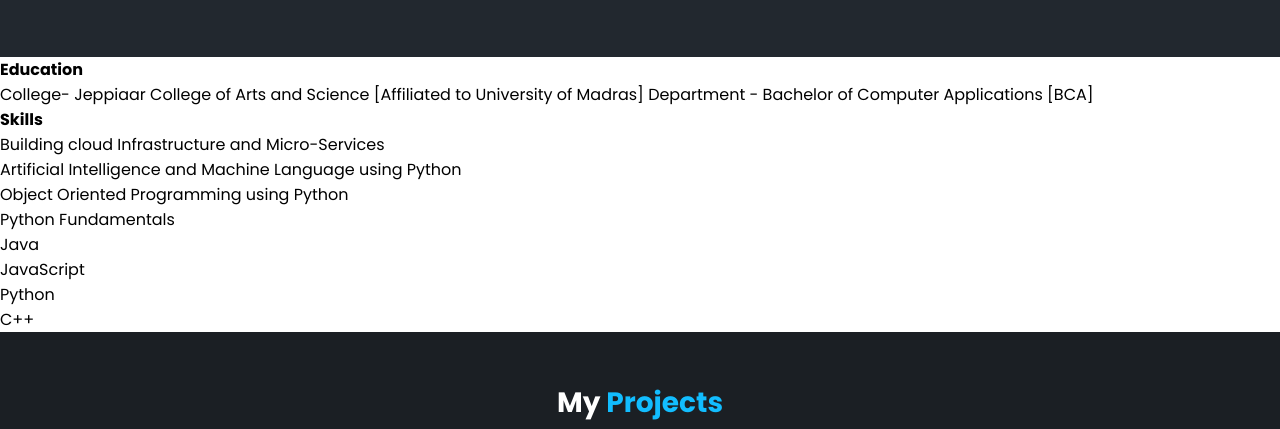
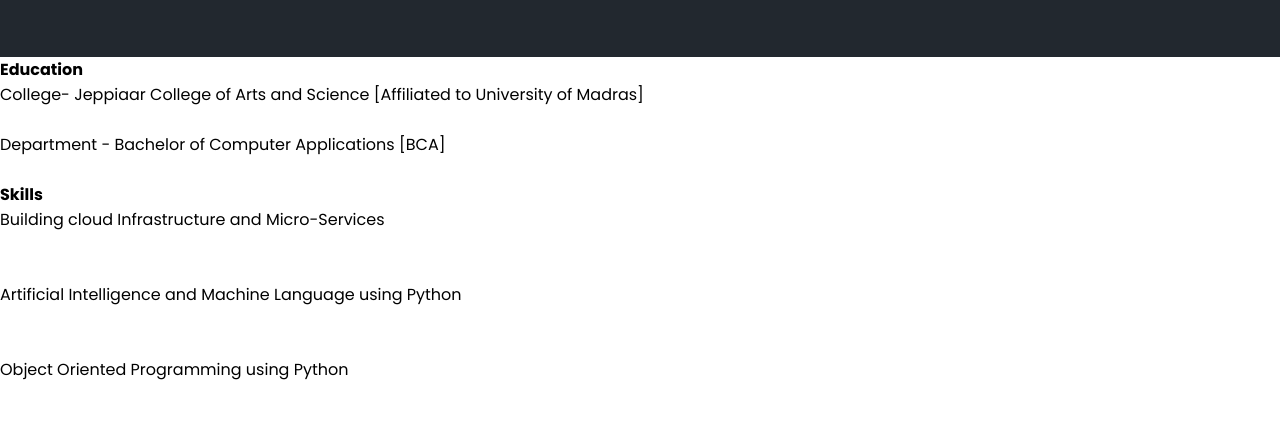
Before and after one commit to FtStella/Digital-Portfolio, a plain HTML site: page index.html in a window 1280 px wide. Shown: the part 833-1262 px from the top of the page. Drawn offline with Linux system fonts and the light colour scheme.

Commit message:
index.html

```diff
--- a/index.html
+++ b/index.html
@@ -133,8 +133,8 @@
 
         <div class="education-content">
                 <h4>Education</h4>
-            College- Jeppiaar College of Arts and Science [Affiliated to University of Madras]
-            Department - Bachelor of Computer Applications [BCA]
+            College- Jeppiaar College of Arts and Science [Affiliated to University of Madras] <br><br>
+            Department - Bachelor of Computer Applications [BCA]<br><br>
         </div>
 
         <!-- Skills Section  -->
@@ -143,14 +143,14 @@
         <div class="skills-content">
         <h4> Skills</h4>
         <ul style="list-style-type:disc;">
-            <li> Building cloud Infrastructure and Micro-Services </li>
-            <li>Artificial Intelligence and Machine Language using Python</li>
-            <li>Object Oriented Programming using Python</li>
-            <li>Python Fundamentals</li>
-            <li>Java</li>
-            <li>JavaScript</li>
-            <li>Python</li>
-            <li>C++</li>
+            <li> Building cloud Infrastructure and Micro-Services </li><br><br>
+            <li>Artificial Intelligence and Machine Language using Python</li><br><br>
+            <li>Object Oriented Programming using Python</li><br><br>
+            <li>Python Fundamentals</li><br><br>
+            <li>Java</li><br><br>
+            <li>JavaScript</li><br><br>
+            <li>Python</li><br><br>
+            <li>C++</li><br><br>
         </ul>
         </div>
 
```
